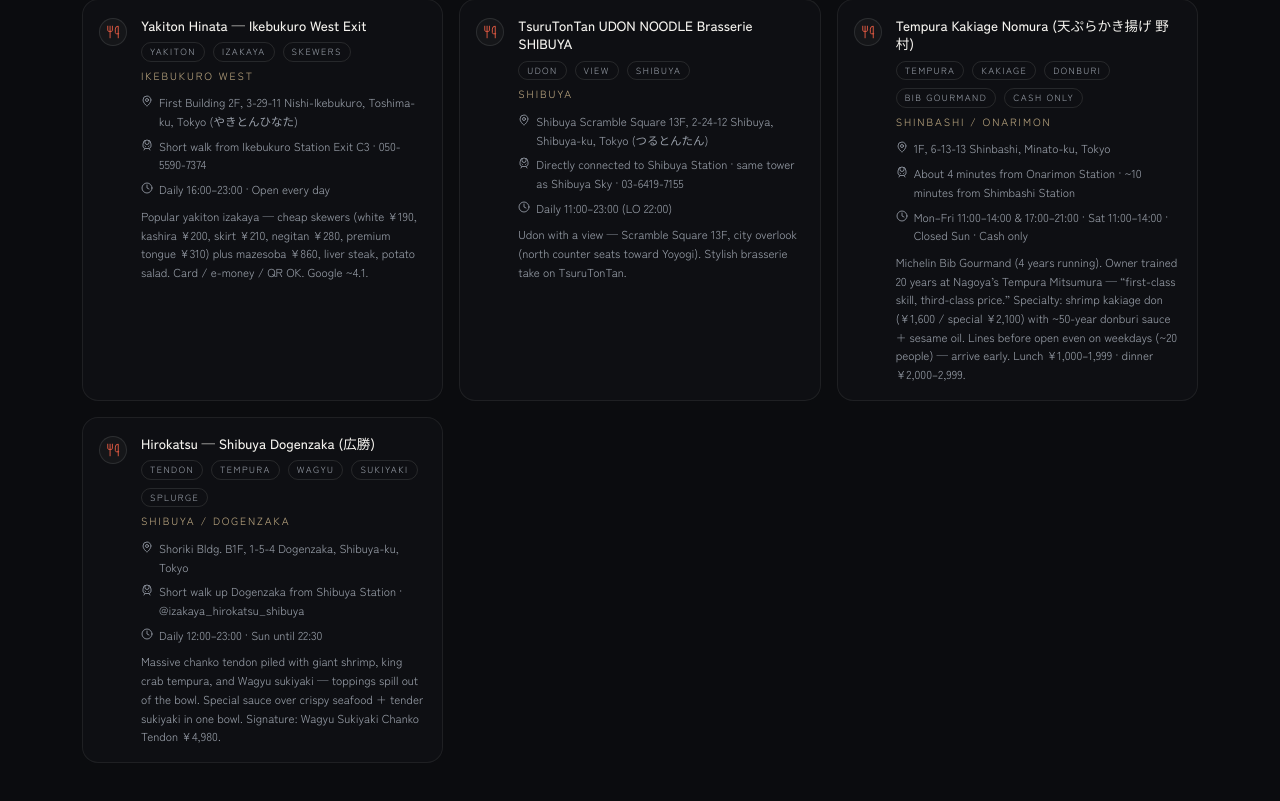
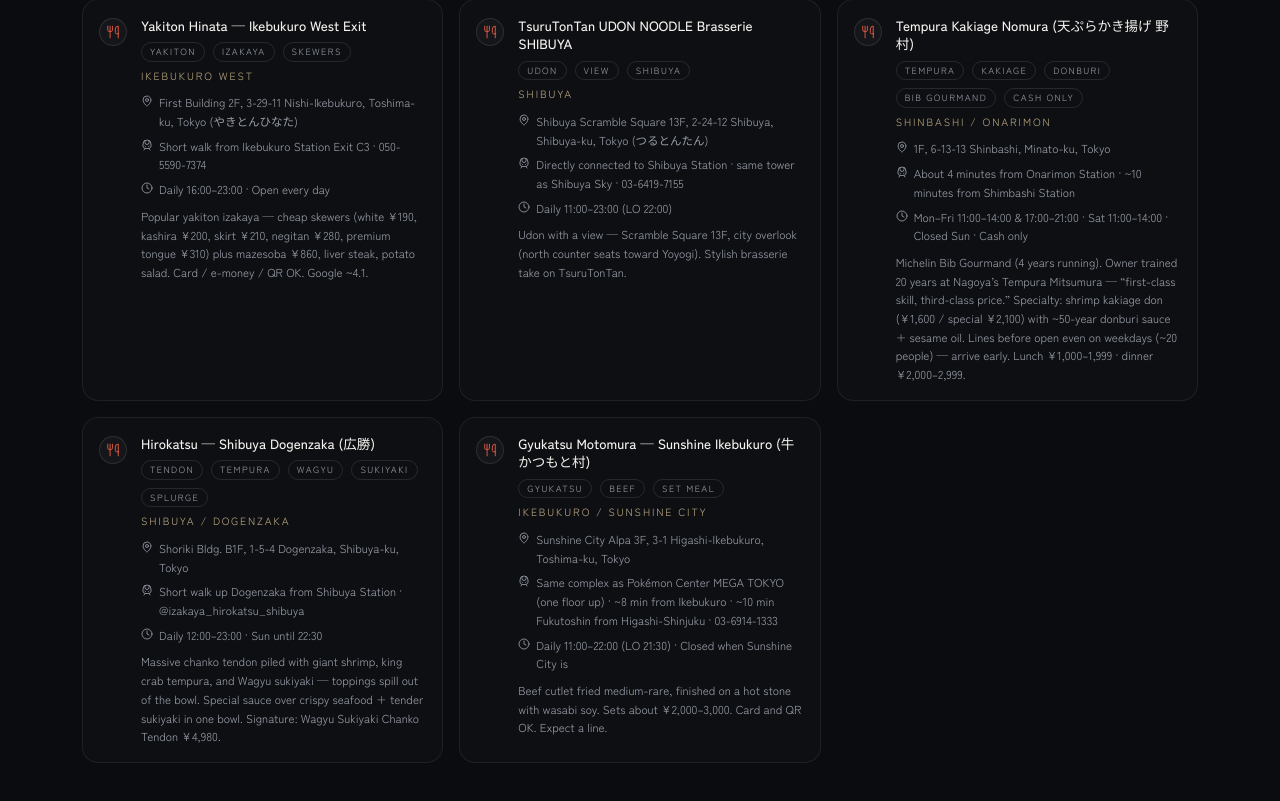
Before and after one commit to Cacody25/japan-trip, a React (Vite) app: page /food in a window 1280 px wide. Shown: the part 1589-2390 px from the top of the page. Built offline with nearby package versions, Linux system fonts and the light colour scheme.

Commit message:
Add Gyukatsu Motomura Sunshine to Food! and the Day 6 Ikebukuro backup.
Same building as Pokemon MEGA TOKYO, one floor up, if DisneySea is not the day.

```diff
--- a/src/data/food.js
+++ b/src/data/food.js
@@ -202,6 +202,19 @@
     lat: 35.65875,
     lng: 139.69855,
   },
+  {
+    id: "gyukatsu-motomura-sunshine",
+    name: "Gyukatsu Motomura — Sunshine Ikebukuro (牛かつもと村)",
+    area: "Ikebukuro / Sunshine City",
+    address: "Sunshine City Alpa 3F, 3-1 Higashi-Ikebukuro, Toshima-ku, Tokyo",
+    access: "Same complex as Pokémon Center MEGA TOKYO (one floor up) · ~8 min from Ikebukuro · ~10 min Fukutoshin from Higashi-Shinjuku · 03-6914-1333",
+    hours: "Daily 11:00–22:00 (LO 21:30) · Closed when Sunshine City is",
+    note: "Beef cutlet fried medium-rare, finished on a hot stone with wasabi soy. Sets about ¥2,000–3,000. Card and QR OK. Expect a line.",
+    tags: ["gyukatsu", "beef", "set meal"],
+    days: [6],
+    lat: 35.72915,
+    lng: 139.71985,
+  },
 ];
 
 export const foodMapPlaces = foodSpots.map((spot) => ({
--- a/src/data/itinerary.js
+++ b/src/data/itinerary.js
@@ -329,7 +329,7 @@
         title: "Ikebukuro — Star Wars + Pokémon MEGA TOKYO + Hinata",
         kind: "shop",
         detail:
-          "STAR WARS STORE by BENELIC (PARCO Main 6F) · Pokémon Center MEGA TOKYO & Pikachu Sweets (Sunshine City alpa 2F) · dinner at Yakiton Hinata West Exit (First Bldg 2F, Exit C3 — daily 16:00–23:00). ~10 min Fukutoshin from Higashi-Shinjuku.",
+          "STAR WARS STORE by BENELIC (PARCO Main 6F) · Pokémon Center MEGA TOKYO & Pikachu Sweets (Sunshine City alpa 2F) · Gyukatsu Motomura one floor up (Alpa 3F, 11:00–22:00) · dinner alt Yakiton Hinata West Exit (First Bldg 2F, Exit C3 — daily 16:00–23:00). ~10 min Fukutoshin from Higashi-Shinjuku.",
       },
       {
         time: "Stops 1–10",
```
